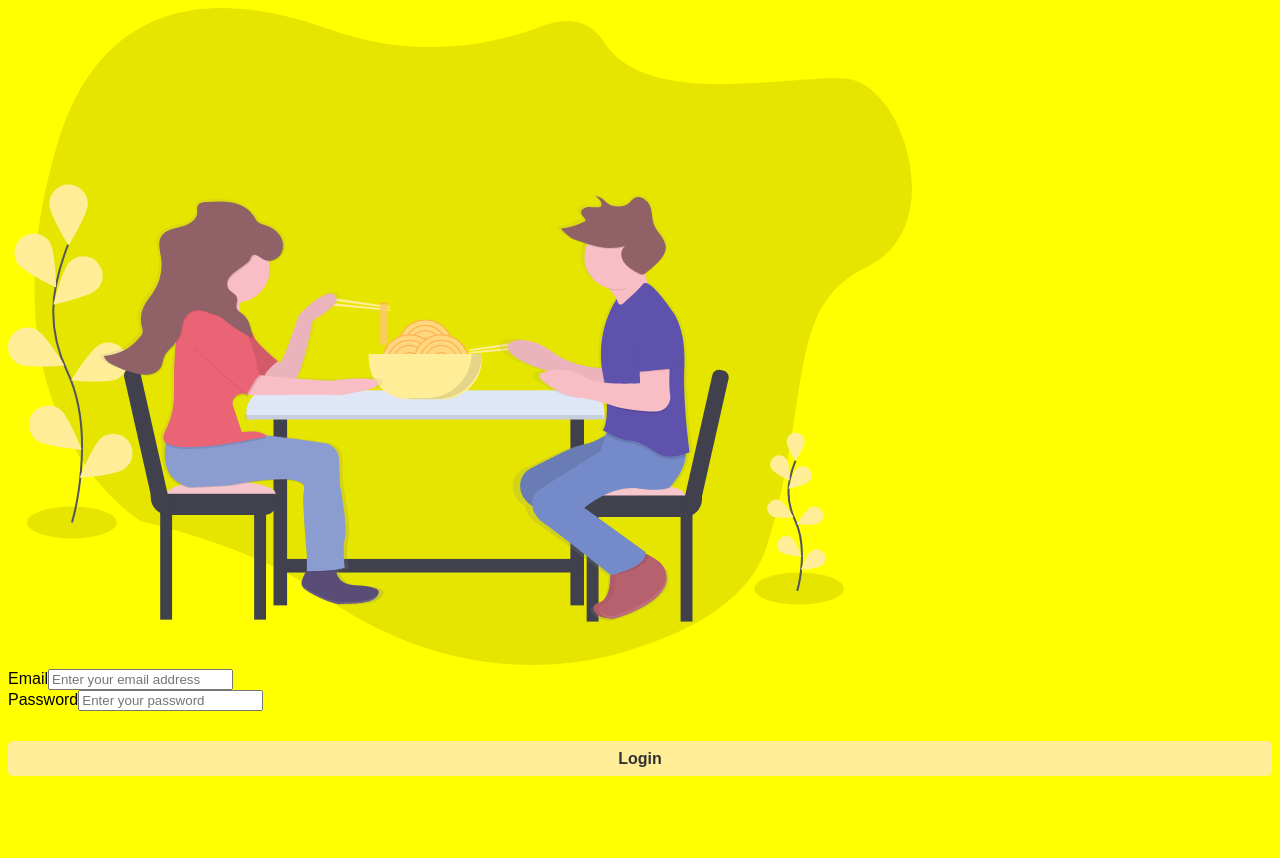
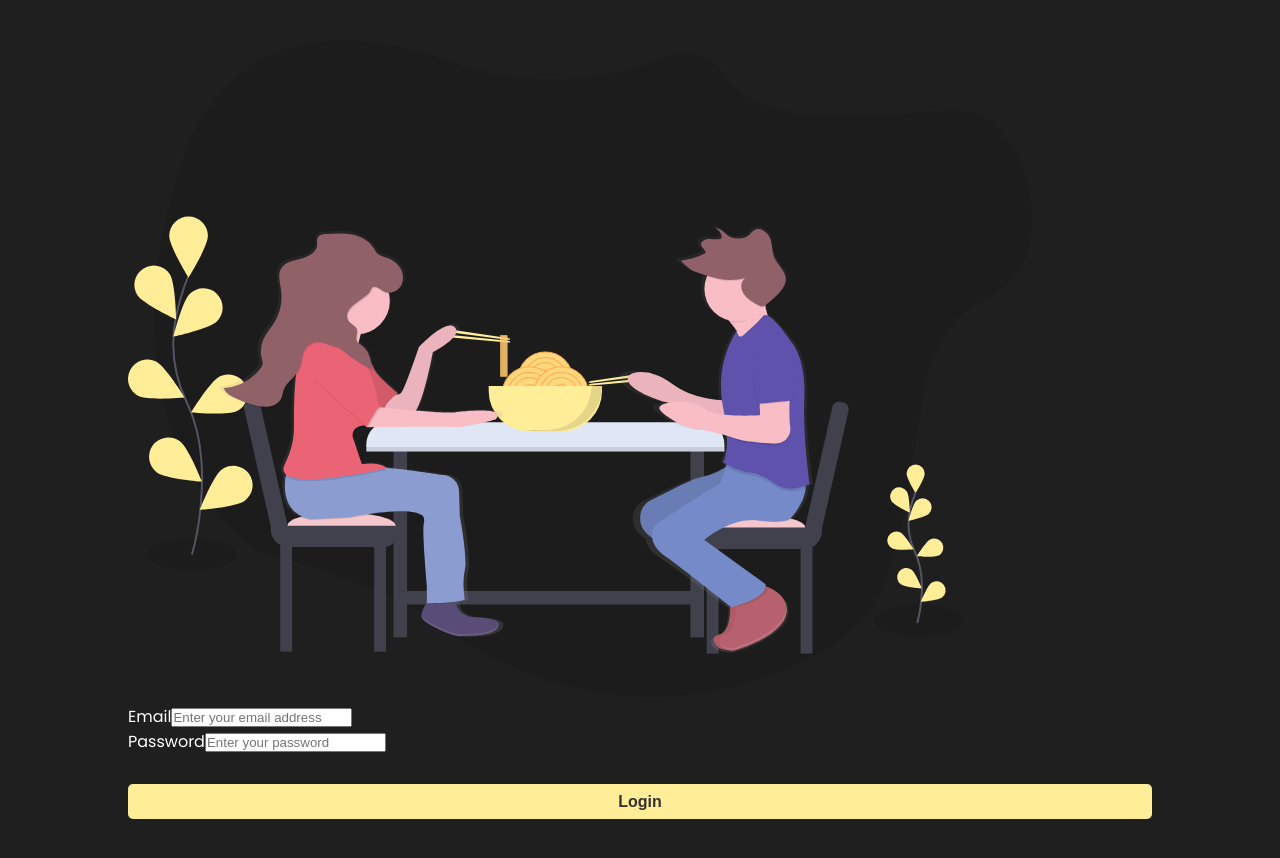
Before and after one commit to segundevs/restaurants-frontend, a React (Create React App) app: page /login in a window 1280 px wide. Shown: the top 858 px of the page. Before the commit the page ends 814 px from the top, so only its background shows below. Built offline with nearby package versions, Linux system fonts and the light colour scheme; no server answers.

Commit message:
made changes

```diff
--- a/public/index.html
+++ b/public/index.html
@@ -10,6 +10,10 @@
       content="Web site created using create-react-app"
     />
     <link rel="apple-touch-icon" href="%PUBLIC_URL%/logo192.png" />
+    <link rel="preconnect" href="https://fonts.googleapis.com">
+    <link rel="preconnect" href="https://fonts.gstatic.com" crossorigin>
+    <link href="https://fonts.googleapis.com/css2?family=Poppins:wght@200;300;400;500;600;700;800;900&display=swap"
+      rel="stylesheet">
     <!--
       manifest.json provides metadata used when your web app is installed on a
       user's mobile device or desktop. See https://developers.google.com/web/fundamentals/web-app-manifest/
--- a/src/App.js
+++ b/src/App.js
@@ -8,17 +8,18 @@
 import Login from './pages/Login/Login';
 import Register from './pages/Register/Register';
 import SingleRestaurant from './pages/SingleRestaurant/SingleRestaurant';
-import PrivateRoute from './components/PrivateRoute/PrivateRoute';
+// import PrivateRoute from './components/PrivateRoute/PrivateRoute';
 
 function App() {
   return (
     <Router>
+      <div className="container">
         <Switch>
         <Route component={WelcomePage} exact path='/'/>
-      {/* <Route component={Home} path='/home' /> */}
-      <PrivateRoute path='/home'>
+        <Route component={Home} path='/home' />
+        {/* <PrivateRoute path='/home'>
           <Home />
-      </PrivateRoute>
+        </PrivateRoute> */}
         <Route component={Favorites} path='/favorites' />
         <Route component={Locations} path='/locations' />
         <Route component={Profile} path='/profile' />
@@ -27,6 +28,7 @@
         <Route component={SingleRestaurant} path='/restaurant/:id' />
         <Route component={Error} path='*' />
         </Switch>
+      </div>
     </Router>
   );
 }
--- a/src/components/SearchBar/SearchBar.style.js
+++ b/src/components/SearchBar.js
@@ -1,10 +1,7 @@
 import styled from 'styled-components';
 
-export const StyledSearchBar = styled.input`
-  display: hidden;
-
-  @media only screen and (max-width: 768px){
-    width: 76%;
+const StyledSearchBar = styled.input`
+    width: 100%;
     display: block;
     margin: 8px auto;
     border-radius: 5px;
@@ -13,5 +10,12 @@
     border: 1px solid #ffffff;
     background-color: transparent;
     color: #ffffff;
-  }
 `
+
+const SearchBar = () => {
+  return (
+    <StyledSearchBar type="text" placeholder="Search restaurants" />
+  )
+}
+
+export default SearchBar
--- a/src/components/SearchBar/SearchBar.js
+++ /dev/null
@@ -1,11 +0,0 @@
-import React from 'react'
-import { StyledSearchBar } from './SearchBar.style';
-
-
-const SearchBar = () => {
-  return (
-    <StyledSearchBar type="text" placeholder="Search restaurants" />
-  )
-}
-
-export default SearchBar
--- a/src/pages/Home/Home.js
+++ b/src/pages/Home/Home.js
@@ -1,5 +1,5 @@
 import React from 'react';
-import SearchBar from '../../components/SearchBar/SearchBar';
+import SearchBar from '../../components/SearchBar';
 import { StyledHome} from './Home.style'
 import Header from '../../components/Header/Header';
 import Card from '../../components/Card/Card';
@@ -9,7 +9,7 @@
 const Home = () => {
   const {loading, restaurants, error} = useData();
   return (
-       <StyledHome>
+      <StyledHome>
       <h3>Places</h3>
       <SearchBar />
         <Card data={restaurants} error={error} loading={loading}/>
--- a/src/pages/Home/Home.style.js
+++ b/src/pages/Home/Home.style.js
@@ -1,11 +1,7 @@
 import styled from 'styled-components';
 
 export const StyledHome = styled.div`
-
-  h3 {
-    margin-left: 9%;
-  }
- @media only screen and (max-width: 768px){
-
- }
+h3 {
+  margin-bottom: 20px;
+}
 `
--- a/src/pages/WelcomePage/WelcomePage.js
+++ b/src/pages/WelcomePage/WelcomePage.js
@@ -1,15 +1,14 @@
-import { ImageContainer, Image, StyledWelcomePage } from './WelcomePage.style';
+import { StyledWelcomePage } from './WelcomePage.style';
 import logo from '../../img/eating-together.svg';
-// import { StyledLink } from '../../components/Button';
-import {Link} from 'react-router-dom';
+import { Link } from 'react-router-dom';
 
 
 const WelcomePage = () => {
   return (
     <StyledWelcomePage>
-      <ImageContainer>
-        <Image src={logo}/>
-      </ImageContainer>
+      <div>
+        <img src={logo} alt="app-logo"/>
+      </div>
       <Link to='/home'>
         Explore
       </Link>
--- a/src/pages/WelcomePage/WelcomePage.style.js
+++ b/src/pages/WelcomePage/WelcomePage.style.js
@@ -1,7 +1,7 @@
 import styled from 'styled-components';
 
 export const Image = styled.img`
-  display: hidden;
+
 
   @media(max-width: 768px){
     width: 100%;
@@ -10,7 +10,6 @@
 `
 
 export const ImageContainer = styled.div`
-  display: hidden;
 
   @media only screen and (max-width: 768px){
   margin-top: 10vh;
@@ -20,12 +19,39 @@
 `
 
 export const StyledWelcomePage = styled.div`
-  display: hidden;
-
-  @media only screen and (max-width: 768px){
     display: flex;
     flex-direction: column;
     justify-content: center;
     align-items: center;
+
+    div {
+      margin-top: 5vh;
+      width: 800px;
+      height: 450px;
+
+      img {
+        width: 100%;
+        height: 100%
+      }
+    }
+
+    a {
+      color: #323232;
+      text-decoration: none;
+      margin: 40px auto;
+      background-color: #FFED98;
+      padding: 8px 40px;
+      border-radius: 10px;
+
+      &:hover {
+        background-color: greenyellow;
+      }
+    }
+
+  @media only screen and (max-width: 768px){
+    div {
+      width: 350px;
+      height: 300px;
+    }
   }
 `
--- a/src/styles/GlobalStyles.js
+++ b/src/styles/GlobalStyles.js
@@ -1,20 +1,26 @@
 import { createGlobalStyle } from 'styled-components';
 
 export const GlobalStyles = createGlobalStyle`
+  * {
+    box-sizing: border-box;
+    margin: 0;
+    padding: 0;
+
+  }
+
   body {
-    display: hidden;
-    background-color: yellow;
-    font-family: 'Quicksand', sans-serif;
+    background-color: #1F1F1F;
+    color: #FFFFFF;
+    font-family: 'Poppins', sans-serif;
 
     @media only screen and (max-width: 768px){
-      box-sizing: border-box;
-      margin: 0;
-      padding: 0;
-      background-color: #1F1F1F;
-      color: #FFFFFF;
-      overflow-x: hidden;
       width: 100%;
       height: 100%;
     }
   }
+
+  .container {
+    max-width: 80%;
+    margin: 40px auto;
+  }
 `
```
Also changed, not shown: src/components/Button.js (line endings or trailing spaces). Lines whose indentation alone changed are shown as unchanged.
